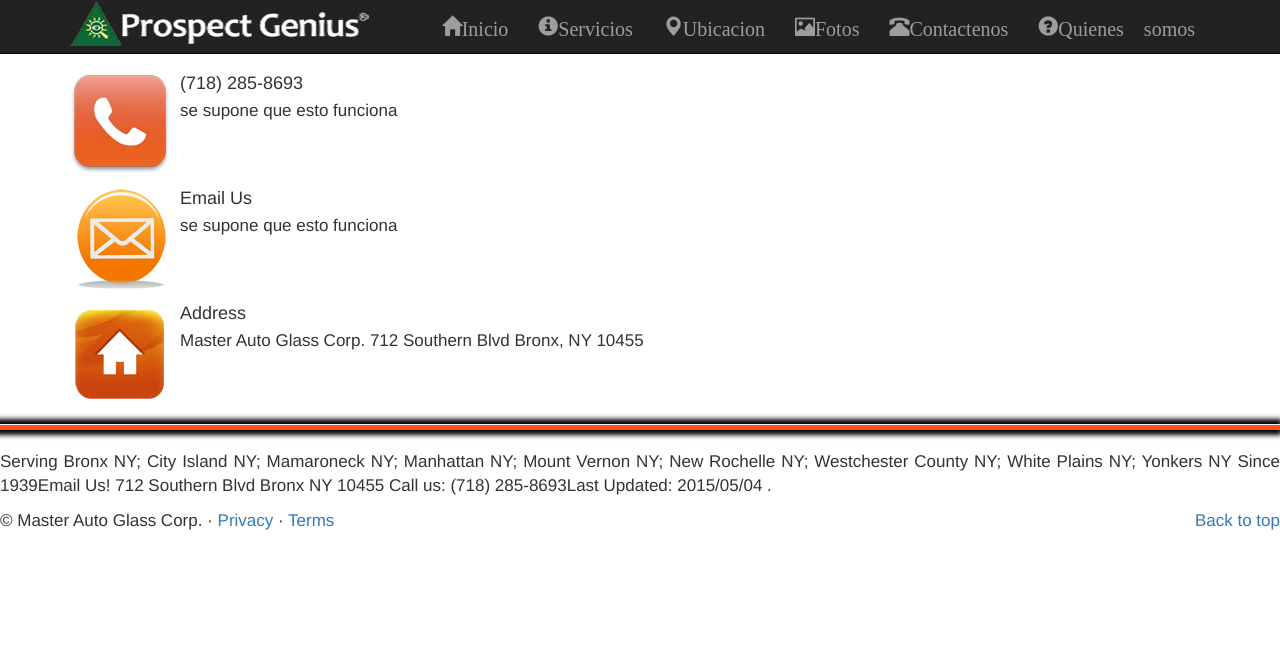
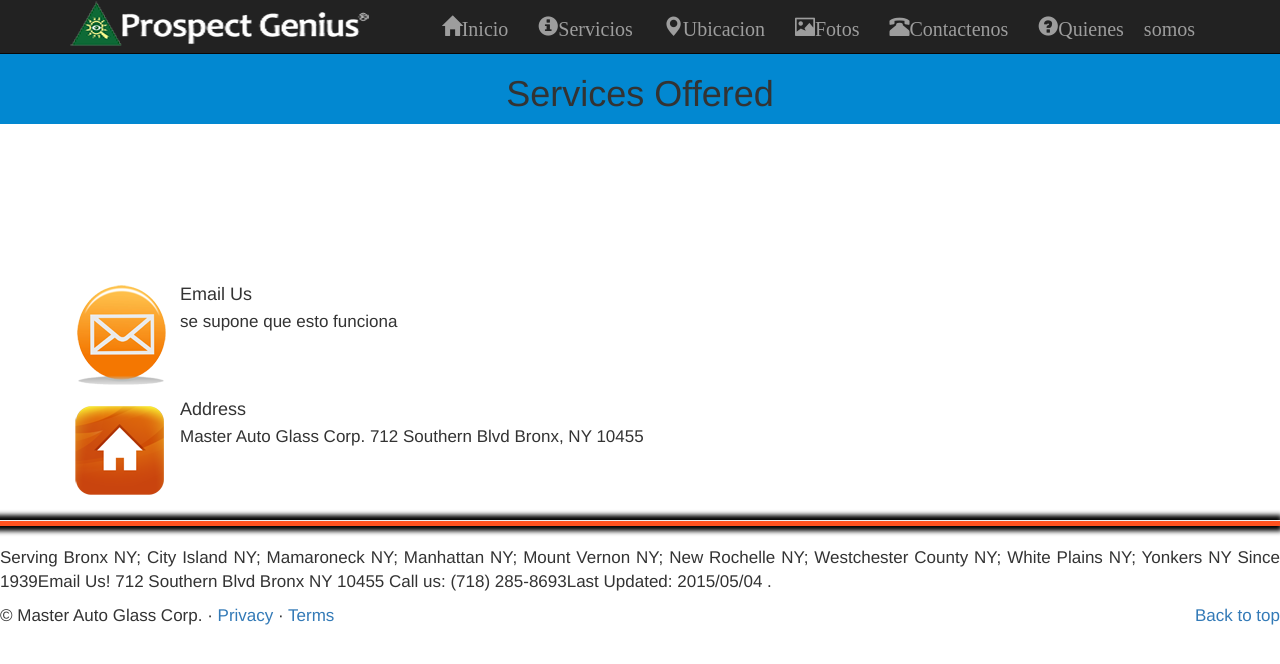
Before and after one commit to david97ly/masterautoglass, a Django app: page /contacto in a window 1280 px wide. Shown: the top 664 px of the page. Run offline with Django 3.2, Linux system fonts and the light colour scheme; parts of the project's set-up code (start-up, migrations or seed data) failed here and were passed over; some libraries are stand-ins or nearby versions.

Commit message:
con todos los nuevos archios creados

```diff
--- /dev/null
+++ b/glass/static/css/ubicacion.css
@@ -0,0 +1,2 @@
+body{
+}
--- a/glass/templates/contacto.html
+++ b/glass/templates/contacto.html
@@ -49,7 +49,10 @@
     </div>
 
 
-
+ <div class="row-fluit ">
+      <div class="col-xs-12 col-sm-12 col-dm-12 col-lg-12 titu">
+        <h1>Services Offered</h1>
+      </div>
 
 
   <div class="container">
```
Also changed, not shown: glass/static/css/fotos.css (added), glass/static/css/quienes.css (added), glass/templates/fotos.html (added), glass/templates/quienes.html (added), glass/templates/ubicacion.html (added).
